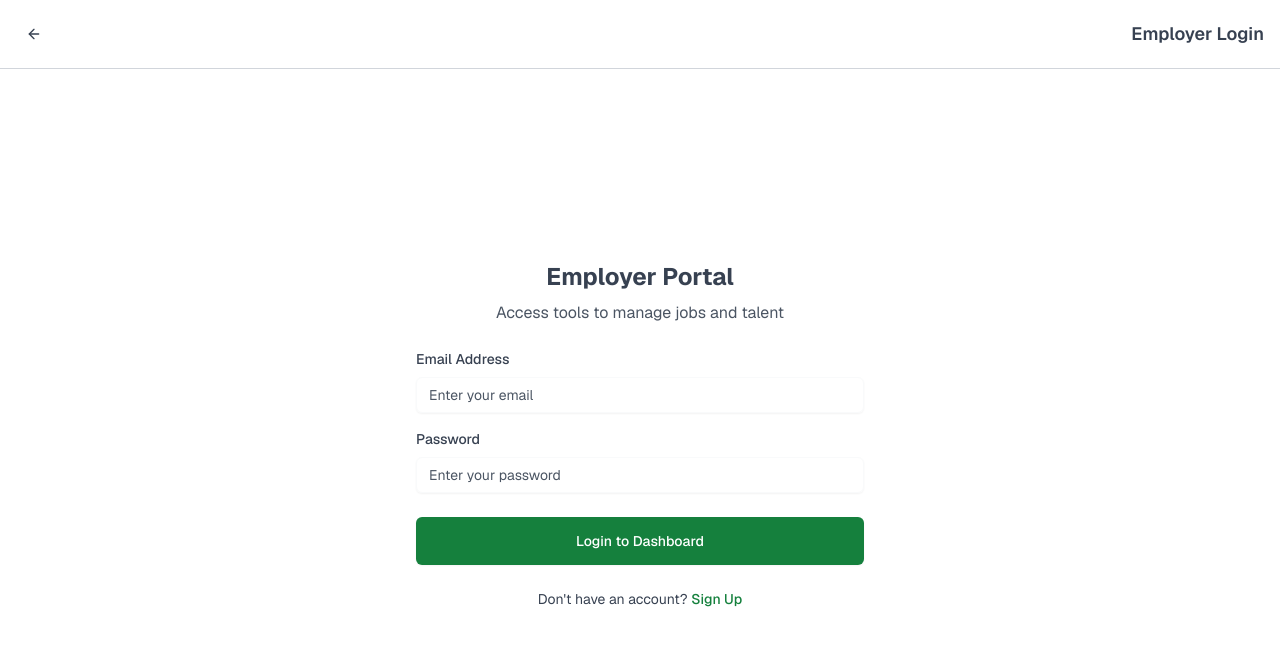
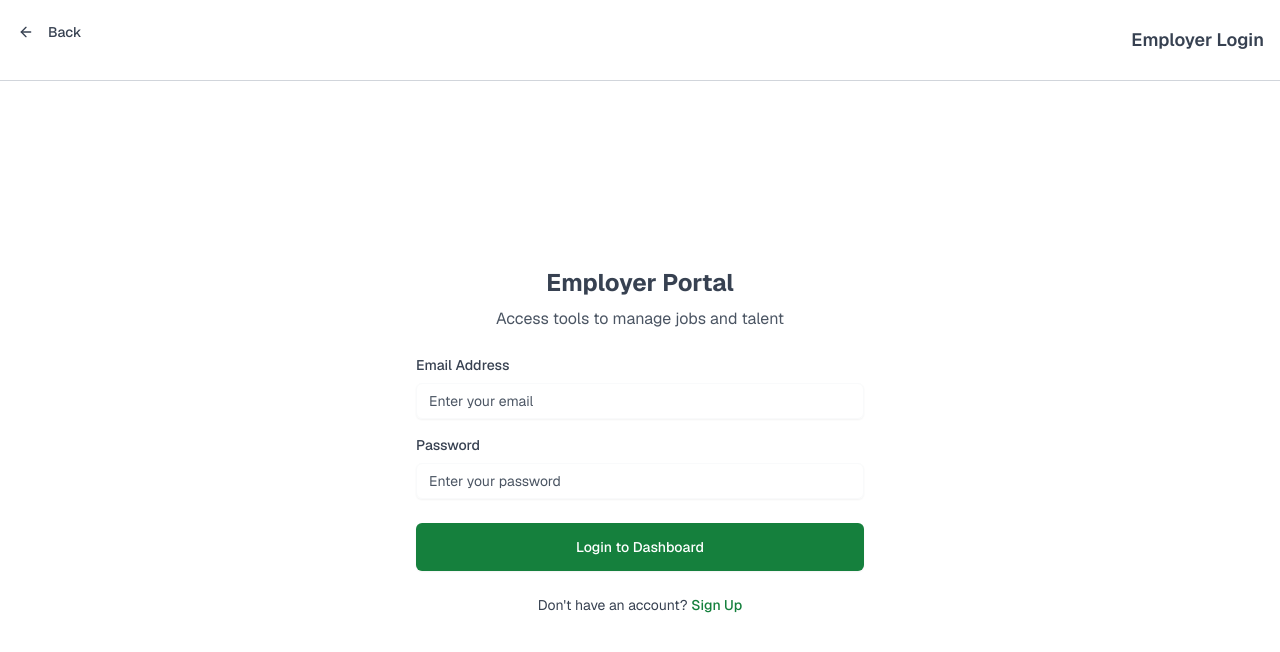
Before and after one commit to netcruxx-admin/chathub-tiptop-web, a Next.js app: page /login in a window 1280 px wide. Shown: the top 652 px of the page. Built offline with nearby package versions, Linux system fonts and the light colour scheme.

Commit message:
convert backBtn to component

```diff
--- a/src/app/(auth)/confirmLanguage/page.tsx
+++ b/src/app/(auth)/confirmLanguage/page.tsx
@@ -3,8 +3,9 @@
 import { useState } from 'react'
 import { useRouter } from 'next/navigation'
 import { Button } from '@/components/ui/button'
-import { ArrowLeft, Check } from 'lucide-react'
+import { Check } from 'lucide-react'
 import { cn } from '@/lib/cn'
+import BackBtn from '@/components/backBtn'
 
 export default function ConfirmLanguage() {
 	const router = useRouter()
@@ -19,15 +20,7 @@ export default function ConfirmLanguage() {
 		<div className='flex flex-col justify-center items-center p-8 w-full h-full flex-1'>
 			<div className='w-full flex flex-col'>
 				<div className='mb-6'>
-					<Button
-						variant='ghost'
-						size='sm'
-						onClick={() => router.back()}
-						className='mb-4 -ml-2'
-					>
-						<ArrowLeft className='w-4 h-4 mr-2' />
-						Back
-					</Button>
+					<BackBtn />
 				</div>
 				<div className='text-center space-y-2 mb-6'>
 					<h1 className='text-2xl font-bold'>Confirm your language</h1>
@@ -47,7 +40,7 @@ export default function ConfirmLanguage() {
 								'w-full p-4 rounded-lg border-2 transition-all flex items-center justify-between',
 								language === lang.code
 									? 'border-primary bg-primary/5'
-									: 'border-border hover:border-primary/50 hover:bg-muted/50',
+									: 'border-border hover:border-primary/50 hover:bg-muted/50'
 							)}
 						>
 							<div className='text-left'>
--- a/src/app/(auth)/numberInput/page.tsx
+++ b/src/app/(auth)/numberInput/page.tsx
@@ -1,10 +1,10 @@
 'use client'
 
+import BackBtn from '@/components/backBtn'
 import { Button } from '@/components/ui/button'
 import { cn } from '@/lib/cn'
 import { NumberValidation } from '@/lib/validation/authValidation'
 import { Formik } from 'formik'
-import { ArrowLeft } from 'lucide-react'
 import { useTranslations } from 'next-intl'
 import { useRouter } from 'next/navigation'
 
@@ -19,15 +19,7 @@ export default function NumberInput() {
 		<div className='flex flex-col justify-center items-center p-8 w-full h-full flex-1'>
 			<div className='w-full'>
 				<div className='mb-6'>
-					<Button
-						variant='ghost'
-						size='sm'
-						onClick={() => router.back()}
-						className='mb-4 -ml-2'
-					>
-						<ArrowLeft className='w-4 h-4 mr-2' />
-						Back
-					</Button>
+					<BackBtn />
 					<h2 className='text-2xl font-bold mb-2'>{t('phone.title')}</h2>
 					<p className='text-muted-foreground'>{t('phone.subtitle')}</p>
 				</div>
--- a/src/app/(auth)/otpInput/page.tsx
+++ b/src/app/(auth)/otpInput/page.tsx
@@ -1,7 +1,8 @@
 'use client'
 
+import BackBtn from '@/components/backBtn'
 import { Button } from '@/components/ui/button'
-import { ArrowLeft, Check } from 'lucide-react'
+import { Check } from 'lucide-react'
 import { useTranslations } from 'next-intl'
 import { useSearchParams } from 'next/navigation'
 import { useRouter } from 'next/navigation'
@@ -19,15 +20,7 @@ export default function OTPInput() {
 		<div className='flex flex-col justify-center items-center p-8 w-full h-full flex-1'>
 			<div className='w-full'>
 				<div className='mb-6'>
-					<Button
-						variant='ghost'
-						size='sm'
-						onClick={() => router.back()}
-						className='mb-4 -ml-2'
-					>
-						<ArrowLeft className='w-4 h-4 mr-2' />
-						Back
-					</Button>
+					<BackBtn />
 					<h2 className='text-2xl font-bold mb-2'>{t('otp.title')}</h2>
 					<p className='text-muted-foreground'>
 						{t('otp.subtitle')} {phoneNumber}
--- a/src/app/(employer)/login/page.tsx
+++ b/src/app/(employer)/login/page.tsx
@@ -1,11 +1,11 @@
 'use client'
 
+import BackBtn from '@/components/backBtn'
 import { Button } from '@/components/ui/button'
 import { Input } from '@/components/ui/input'
 import { cn } from '@/lib/cn'
 import { EmployerLoginValidation } from '@/lib/validation/authValidation'
 import { Formik } from 'formik'
-import { ArrowLeft } from 'lucide-react'
 import { useRouter } from 'next/navigation'
 
 export default function EmployerLogin() {
@@ -18,14 +18,7 @@ export default function EmployerLogin() {
 	return (
 		<div className='min-h-screen bg-background flex flex-col'>
 			<div className='p-4 border-b flex items-center justify-between'>
-				<Button
-					variant='ghost'
-					size='icon'
-					onClick={() => router.back()}
-					className='mr-2'
-				>
-					<ArrowLeft className='w-5 h-5' />
-				</Button>
+				<BackBtn />
 				<h1 className='text-lg font-semibold'>Employer Login</h1>
 			</div>
 
--- /dev/null
+++ b/src/components/backBtn.tsx
@@ -0,0 +1,18 @@
+import { ArrowLeft } from 'lucide-react'
+import { Button } from './ui/button'
+import { useRouter } from 'next/navigation'
+
+export default function BackBtn() {
+	const router = useRouter()
+	return (
+		<Button
+			variant='ghost'
+			size='sm'
+			onClick={() => router.back()}
+			className='mb-4 -ml-2'
+		>
+			<ArrowLeft className='w-4 h-4 mr-2' />
+			Back
+		</Button>
+	)
+}
```
